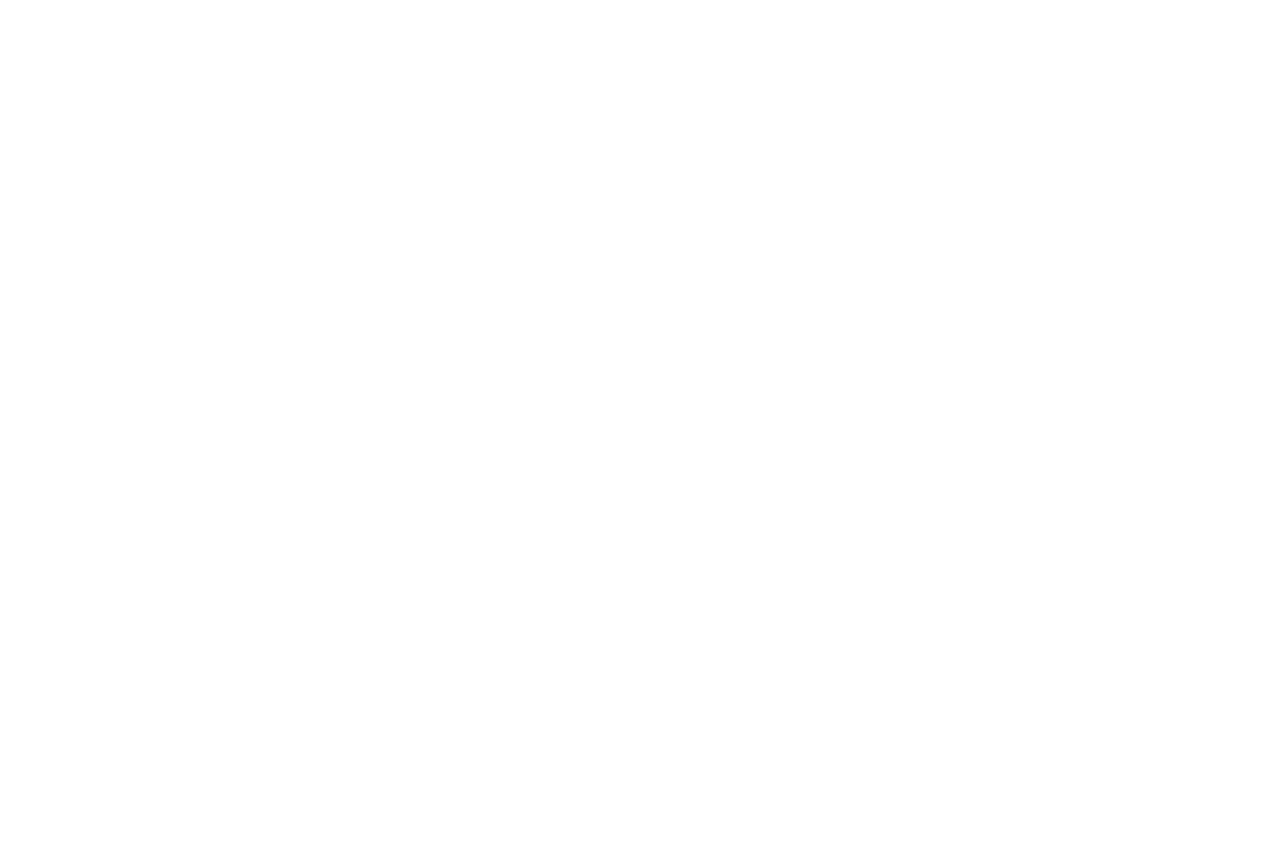
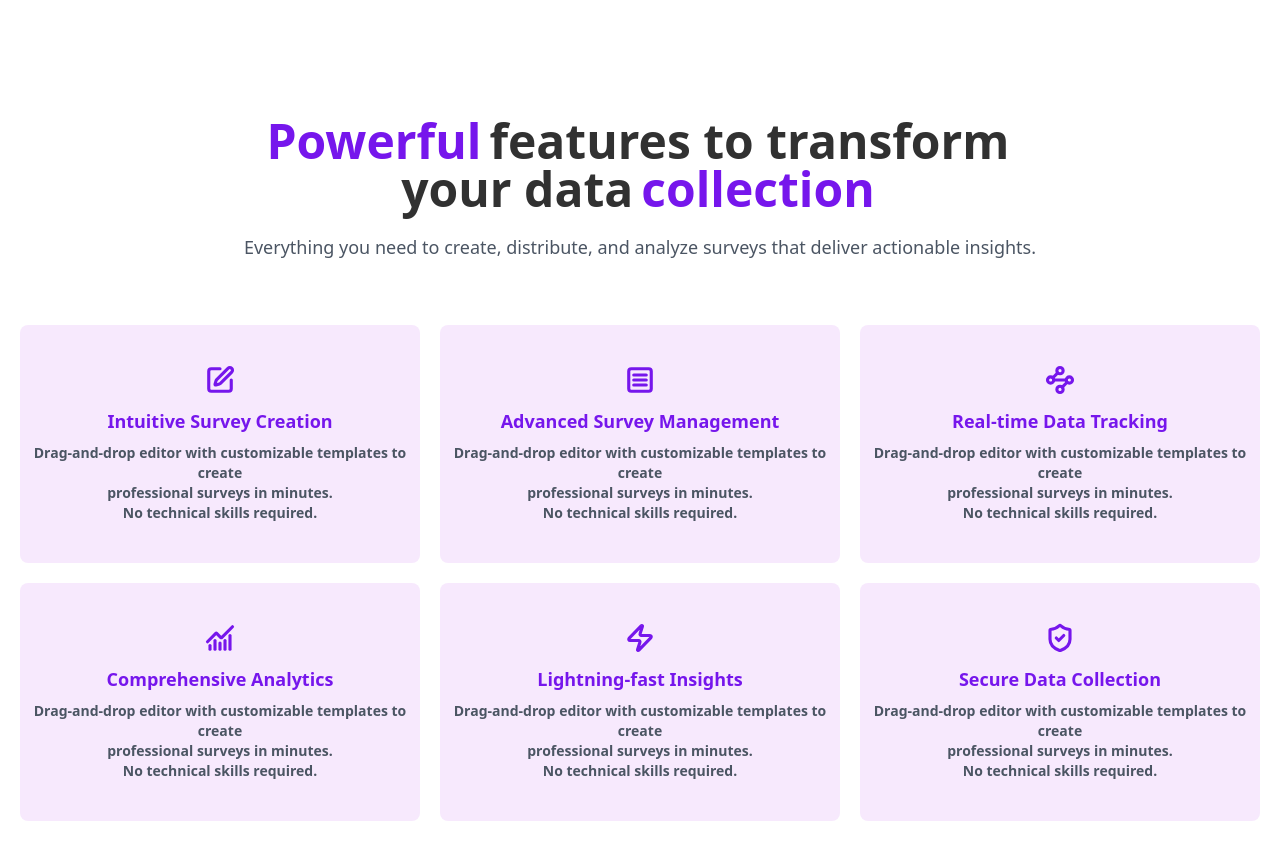
Before and after one commit to Ahmedatia99/Survey-Monkey, a React (Vite) app in the folder client/: page / in a window 1280 px wide. Shown: the part 552-1412 px from the top of the page. Before the commit the page ends 800 px from the top, so only its background shows below. Built offline with nearby package versions, Linux system fonts and the light colour scheme.

Commit message:
add feature section with responsive

```diff
--- /dev/null
+++ b/client/src/components/home/Feature.jsx
@@ -0,0 +1,84 @@
+import React from "react";
+import {
+  SquarePen,
+  SquareMenu,
+  Waypoints,
+  ChartNoAxesCombined,
+  Zap,
+  ShieldCheck,
+} from "lucide-react";
+const Feature = () => {
+  const iconClassName = "text-purple font-bold";
+  const icons = [
+    {
+      icon: <SquarePen strokeWidth={2.5} size={30} className={iconClassName} />,
+      title: "Intuitive Survey Creation",
+    },
+    {
+      icon: (
+        <SquareMenu strokeWidth={2.5} size={30} className={iconClassName} />
+      ),
+      title: "Advanced Survey Management",
+    },
+    {
+      icon: <Waypoints strokeWidth={2.5} size={30} className={iconClassName} />,
+      title: "Real-time Data Tracking",
+    },
+    {
+      icon: (
+        <ChartNoAxesCombined
+          strokeWidth={2.5}
+          size={30}
+          className={iconClassName}
+        />
+      ),
+      title: "Comprehensive Analytics",
+    },
+    {
+      icon: <Zap strokeWidth={2.5} size={30} className={iconClassName} />,
+      title: "Lightning-fast Insights",
+    },
+    {
+      icon: (
+        <ShieldCheck strokeWidth={2.5} size={30} className={iconClassName} />
+      ),
+      title: "Secure Data Collection",
+    },
+  ];
+  return (
+    <section className="py-20">
+      <div className="flex flex-col items-center justify-center text-center">
+        <h1 className="sup-heading max-w-3xl text-3xl lg:text-5xl md:text-4xl">
+          <span className="heading mr-2">Powerful</span>
+          features to transform your data
+          <span className="heading ml-2">collection</span>
+        </h1>
+        <p className="sup-info text-sm md:text-lg">
+          Everything you need to create, distribute, and analyze surveys that
+          deliver actionable insights.
+        </p>
+      </div>
+
+      <div className="grid grid-cols-1 lg:grid-cols-3 md:grid-cols-2 gap-5 mt-10">
+        {icons.map(({ icon, title }) => (
+          <div
+            className="flex flex-col justify-center items-center bg-[#BF4EE81F] px-5 py-10 rounded-lg"
+            key={title}
+          >
+            {icon}
+            <h1 className="text-purple font-bold mt-3 mb-2 text-lg">{title}</h1>
+            <p className="text-sm text-gray-600 text-center w-auto lg:w-96 font-semibold">
+              Drag-and-drop editor with customizable templates to create
+              <br />
+              professional surveys in minutes.
+              <br />
+              No technical skills required.
+            </p>
+          </div>
+        ))}
+      </div>
+    </section>
+  );
+};
+
+export default Feature;
--- a/client/src/components/home/Hero.jsx
+++ b/client/src/components/home/Hero.jsx
@@ -8,18 +8,14 @@ const Hero = () => {
   return (
     <div className="flex flex-col  md:flex-col lg:flex-row justify-center items-center py-10 lg:py-20 gap-8 lg:gap-10 px-4 md:px-8">
       <section className=" lg:w-1/2 flex flex-col items-start  justify-center">
-        <h1 className="text-3xl md:text-6xl lg:text-5xl text-purple font-bold">
+        <h1 className="heading text-3xl lg:text-5xl md:text-4xl">
           Create powerful surveys
           <br />
-          <span className="text-midnight dark:text-white font-bold mr-1">
-            in
-          </span>{" "}
+          <span className="sup-heading">in</span>
           minutes
-          <span className="text-midnight dark:text-white font-bold mr-1">
-            , not hours
-          </span>
+          <span className="sup-heading">, not hours</span>
         </h1>
-        <p className="text-base md:text-xl mb-6 text-gray-600 dark:text-gray-300 max-w-md mt-5">
+        <p className="sup-info max-w-md">
           Survey Infinity helps you gather actionable insights through
           beautifully designed, interactive surveys with advanced analytics and
           seamless integration.
--- a/client/src/pages/Home.jsx
+++ b/client/src/pages/Home.jsx
@@ -1,10 +1,12 @@
 import React from "react";
 import Hero from "@/components/home/Hero";
+import Feature from '@/components/home/feature';
 
 const Home = () => {
   return (
     <section className="container mx-auto px-5">
       <Hero />
+      <Feature />
     </section>
   );
 };
--- a/client/src/styles/tailwind.css
+++ b/client/src/styles/tailwind.css
@@ -28,7 +28,7 @@
     --chart-3: 197 37% 24%;
     --chart-4: 43 74% 66%;
     --chart-5: 27 87% 67%;
-    --radius: 0.5rem
+    --radius: 0.5rem;
   }
   .dark {
     --background: 0 0% 3.9%;
@@ -54,7 +54,7 @@
     --chart-2: 160 60% 45%;
     --chart-3: 30 80% 55%;
     --chart-4: 280 65% 60%;
-    --chart-5: 340 75% 55%
+    --chart-5: 340 75% 55%;
   }
 }
 
@@ -68,7 +68,16 @@
 }
 
 @layer utilities {
-  .nav{
+  .nav {
     @apply text-midnight border-b-2 border-transparent hover:text-purple hover:border-b-2 hover:border-purple transition-colors duration-300 text-xl md:text-lg font-semibold dark:text-white dark:hover:text-purple;
   }
+  .heading {
+    @apply  text-purple font-bold;
+  }
+  .sup-heading {
+    @apply  text-midnight dark:text-white font-bold mr-1;
+  }
+  .sup-info {
+    @apply text-sm  mb-6 text-gray-600 dark:text-gray-300  mt-5;
+  }
 }
```
